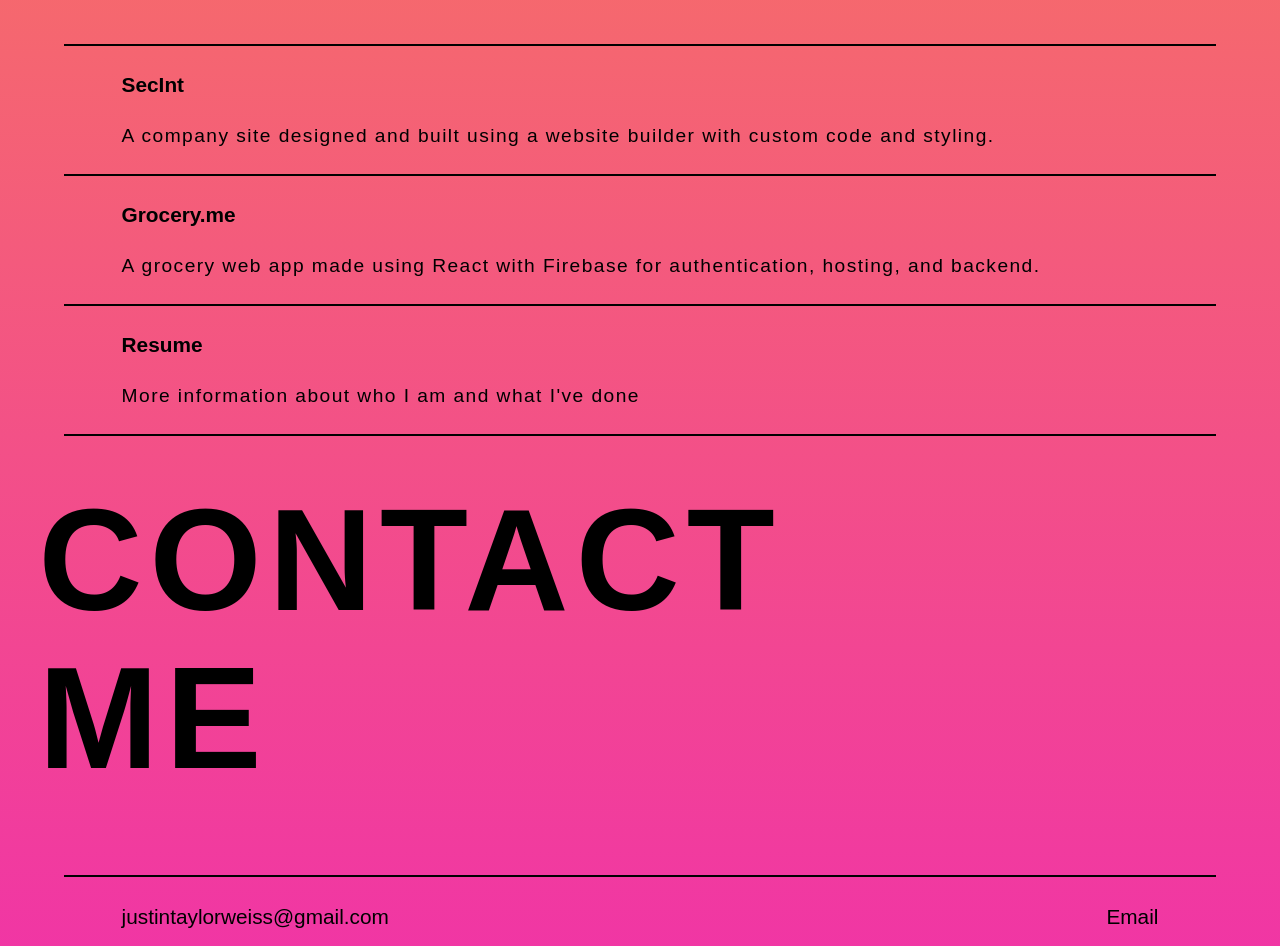
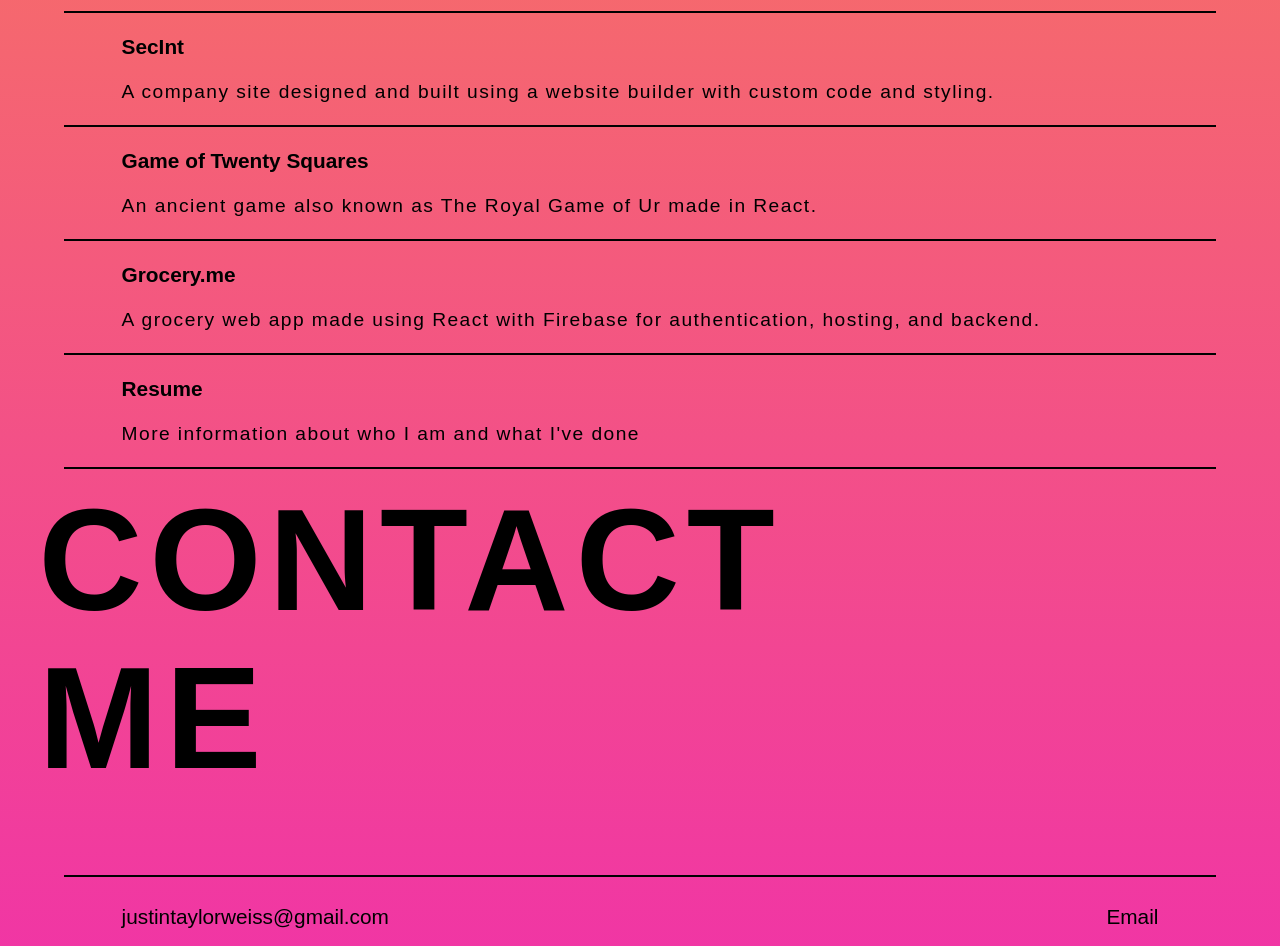
Before and after one commit to JustinTaylorWeiss/justintaylorweiss.com, a React (Create React App) app: page / in a window 1280 px wide. Shown: the part 1920-2866 px from the top of the page. Built offline with nearby package versions, Linux system fonts and the light colour scheme.

Commit message:
added game of twenty squares

```diff
--- a/src/App.js
+++ b/src/App.js
@@ -1,9 +1,7 @@
 import "./App.css"
 import React from 'react';
 import styled from "styled-components";
-import * as g from "./global/components"
 import { LandingTile } from "./subcomponents/landingTile";
-import { ArtTile } from "./subcomponents/artTile";
 import { AboutMeTile } from "./subcomponents/aboutMeTile";
 import { ContactMeTile } from "./subcomponents/contactMeTile";
 import { MyProjectsTile } from "./subcomponents/myProjectsTile";
--- a/src/subcomponents/aboutMeTile.jsx
+++ b/src/subcomponents/aboutMeTile.jsx
@@ -1,4 +1,3 @@
-import { ReactFitty } from "react-fitty";
 import styled from "styled-components";
 import * as g from "../global/components"
 
--- a/src/subcomponents/artTile.jsx
+++ b/src/subcomponents/artTile.jsx
@@ -1,4 +1,2 @@
-import styled from "styled-components";
-import * as g from "../global/components"
 
 export const ArtTile = ({}) => {};
--- a/src/subcomponents/myProjectsTile.jsx
+++ b/src/subcomponents/myProjectsTile.jsx
@@ -2,19 +2,18 @@ import styled from "styled-components";
 import * as g from "../global/components"
 import resume from "../assets/resume.pdf";
 import { useMediaQuery } from 'react-responsive'
-import { ReactFitty } from "react-fitty"
 import React from "react";
 
 const ProjectRow = styled.div`
     width: 90%;
-    height: 16vh;
+    height: 14vh;
     display: flex;
     flex-direction: column;
     align-items: flex-start;
     justify-content: space-evenly;
     text-align: left;
     @media only screen and (max-aspect-ratio: 9/10) {
-        height: 20vh;
+        height: 15vh;
     }
 `;
 
@@ -59,6 +58,15 @@ const ProjectsTable = ({}) => (
         </ProjectRow>
         <g.Line/>
         <ProjectRow>
+            <g.Link onClick={() => window.open('https://justintaylorweiss.github.io/GameofTwentySquares/', '_blank')}>
+                <b>Game of Twenty Squares</b>
+            </g.Link>
+            <SmallParagraphText>
+                An ancient game also known as The Royal Game of Ur made in React.
+            </SmallParagraphText>
+        </ProjectRow>
+        <g.Line/>
+        <ProjectRow>
             <g.Link onClick={() => window.open('https://github.com/JustinTaylorWeiss/Grocery.me', '_blank')}>
                 <b>Grocery.me</b>
             </g.Link>
```
